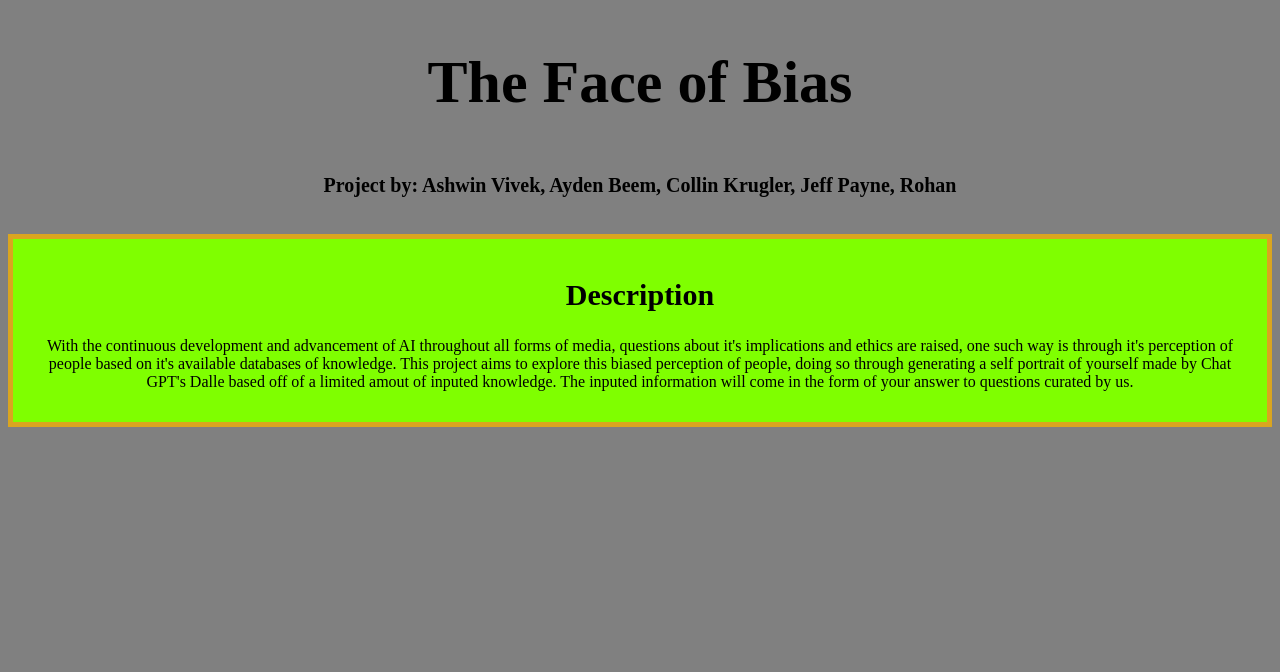
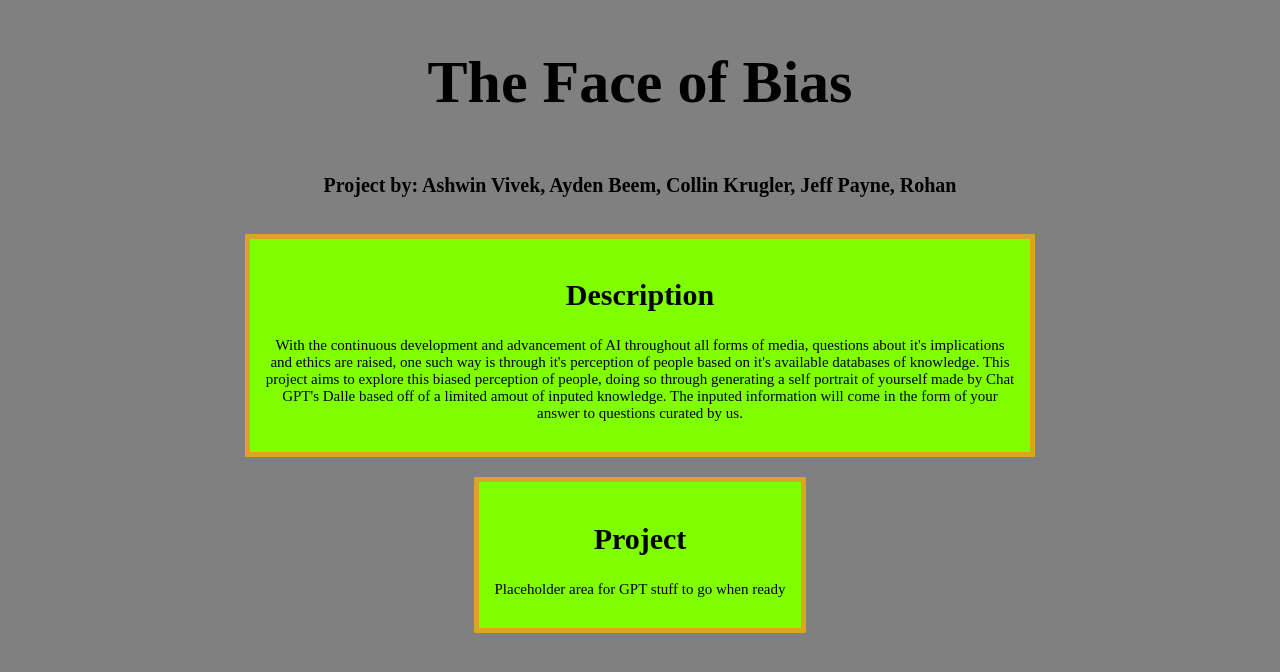
Before and after one commit to ckatme/ckatme.github.io, a plain HTML site: page index.html in a window 1280 px wide. Drawn offline with Linux system fonts and the light colour scheme.

Commit message:
revision 2

```diff
--- a/index.html
+++ b/index.html
@@ -14,6 +14,15 @@
 			color: black;
 		}
 		.description{
+			width: 750px;
+			background-color: Chartreuse;
+			color: black;
+			padding: 15px;
+			margin-top: 20px;
+			border: 5px solid;
+			border-color: Goldenrod;
+		}
+		.GPTArea{
 			background-color: Chartreuse;
 			color: black;
 			padding: 15px;
@@ -32,7 +41,7 @@
 	</h2>
 	<div class="description">
 		<h2 style="font-size: 30px">Description</h2>
-		<p>
+		<p style="font-size: 15px">
 			With the continuous development and advancement of AI
 			throughout all forms of media, questions about it's
 			implications and ethics are raised, one such way is
@@ -44,4 +53,10 @@
 			will come in the form of your answer to questions curated by us.
 		</p>
 	</div>
+	<div class="GPTArea">
+		<h2 style = "font-size: 30px">Project</h2>
+		<p style = "font-size: 15px">
+			Placeholder area for GPT stuff to go when ready
+		</p>
+	</div>
 </html>
```
